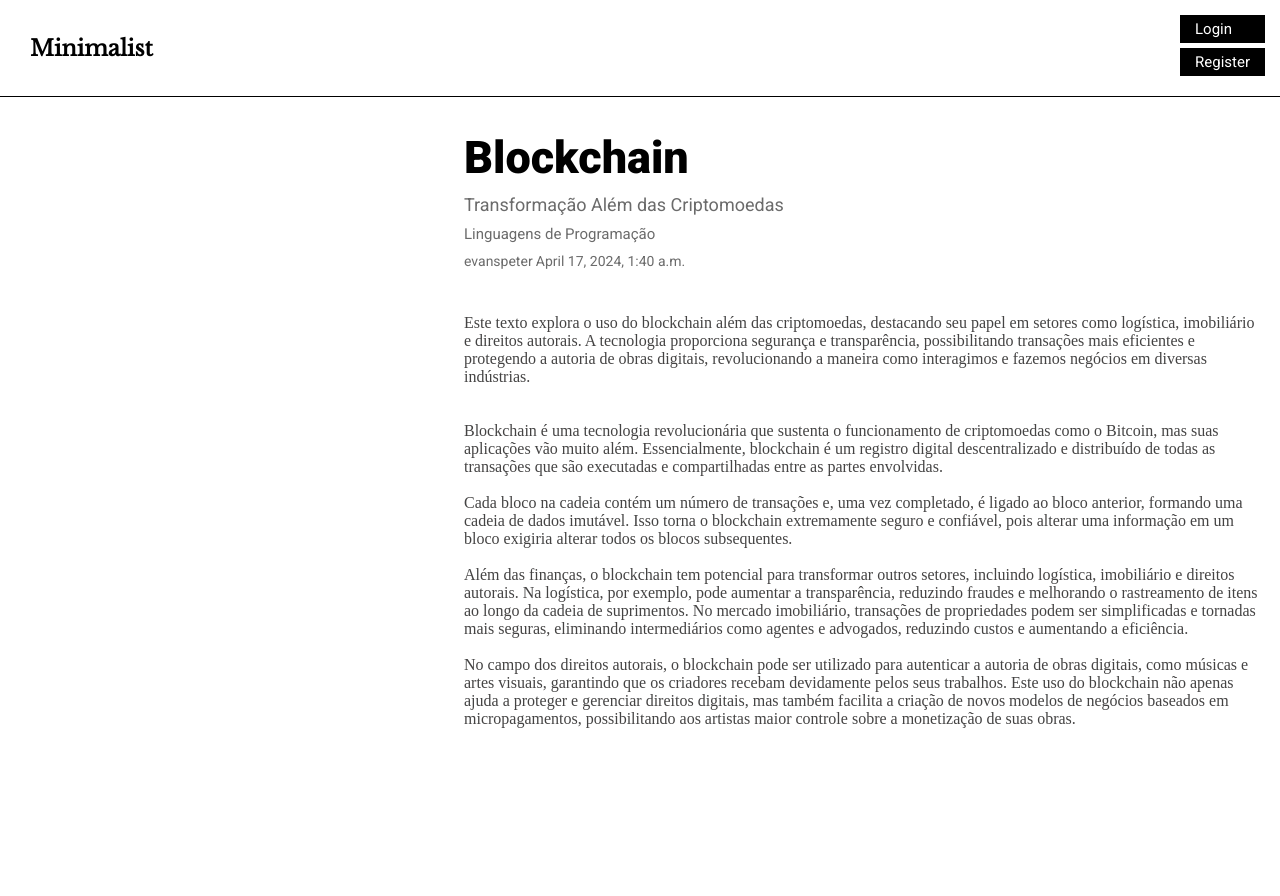
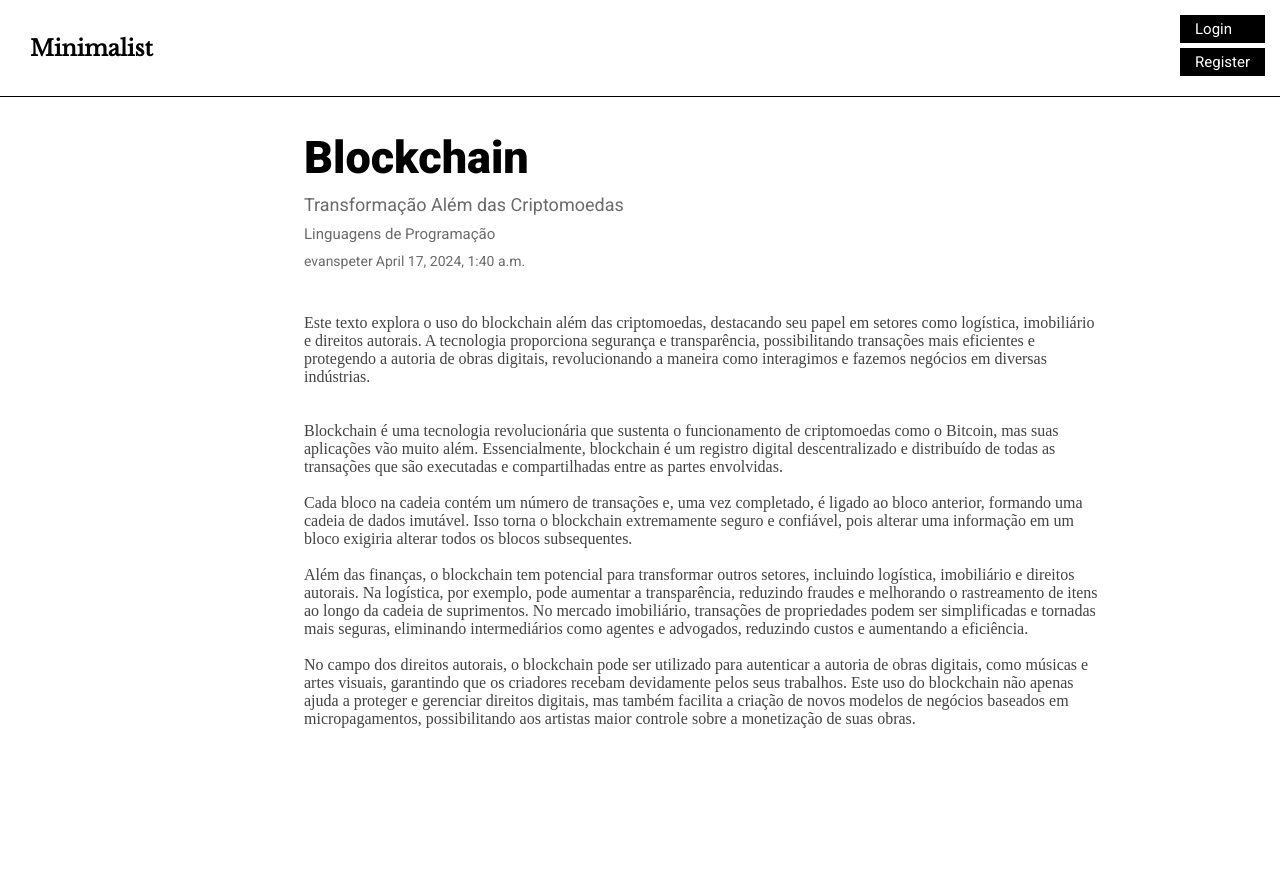
Before and after one commit to etelvinaoliveira/TP-ES, a Django app: page /post/6/ in a window 1280 px wide. Before the commit the page ends 728 px from the top, so only its background shows below. Run offline with Django 3.2, Linux system fonts and the light colour scheme; data comes from the database, SQL or seed files in the repository.

Commit message:
Correções css

```diff
--- a/minimalistApp/static/css/post.css
+++ b/minimalistApp/static/css/post.css
@@ -1,8 +1,9 @@
 .post{
   padding-bottom: 30px;
+  padding-left: 10rem;
   display: flex;
   flex-direction: column;
-  width: 100rem;
+  width: 50rem;
 }
 
 .post .postTitle h2 a{
--- a/minimalistApp/static/css/postDetail.css
+++ b/minimalistApp/static/css/postDetail.css
@@ -2,7 +2,7 @@
   display: flex;
   flex-direction: column;
   padding-top: 0.2rem;
-  padding-left: 25rem;
+  padding-left: 15rem;
   width: 50rem;
 }
 
--- a/minimalistApp/static/css/style.css
+++ b/minimalistApp/static/css/style.css
@@ -44,8 +44,7 @@
 }
 
 .contentContainer {
-    padding: 8rem 5% 30px;
-    margin-bottom: 0rem;
+    padding: 8rem 5%;
     display: flex;
     flex-direction: column;
 }
--- a/minimalistApp/templates/minimalistApp/postDetail.html
+++ b/minimalistApp/templates/minimalistApp/postDetail.html
@@ -2,8 +2,8 @@
 {% load static %}
 
 {% block content %}
+  <link rel="stylesheet" href="{% static 'css/style.css' %}">
   <link rel="stylesheet" href="{% static 'css/postDetail.css' %}">
-  <link rel="stylesheet" href="{% static 'css/style.css' %}">
 
   <div class="post">
     <div class="postTitle">
```
